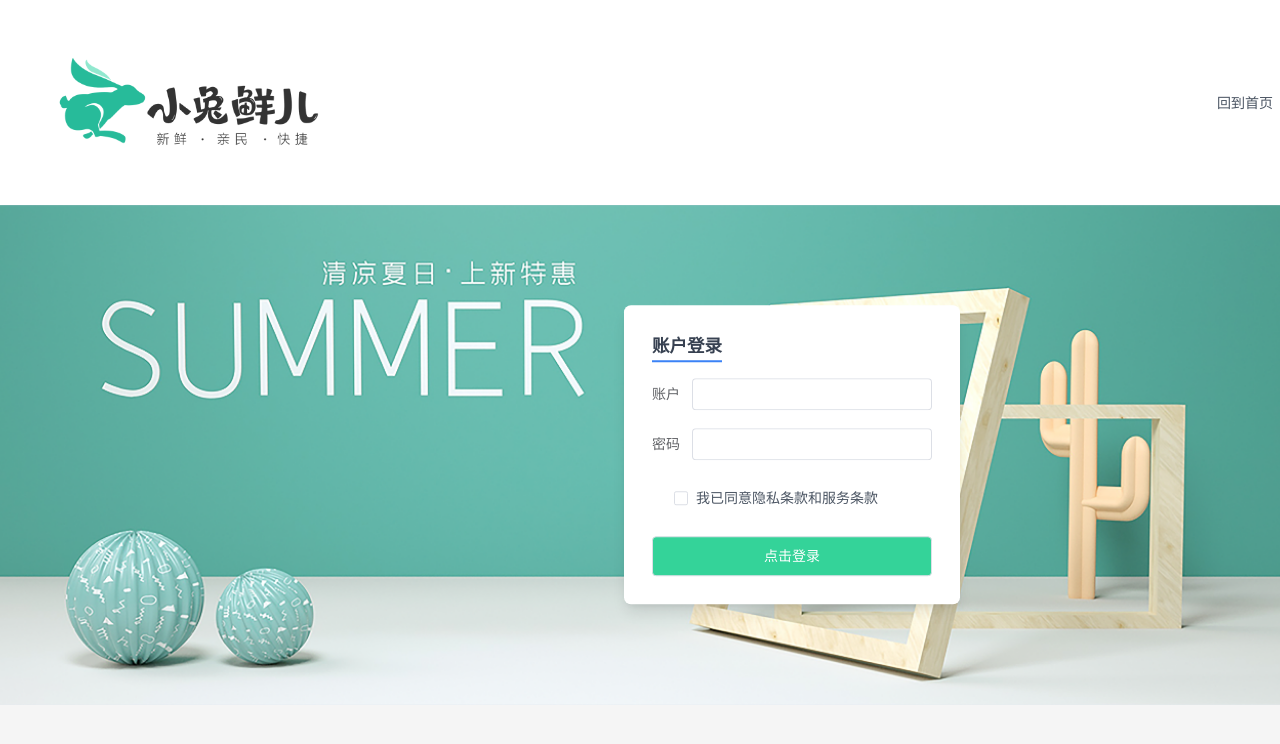
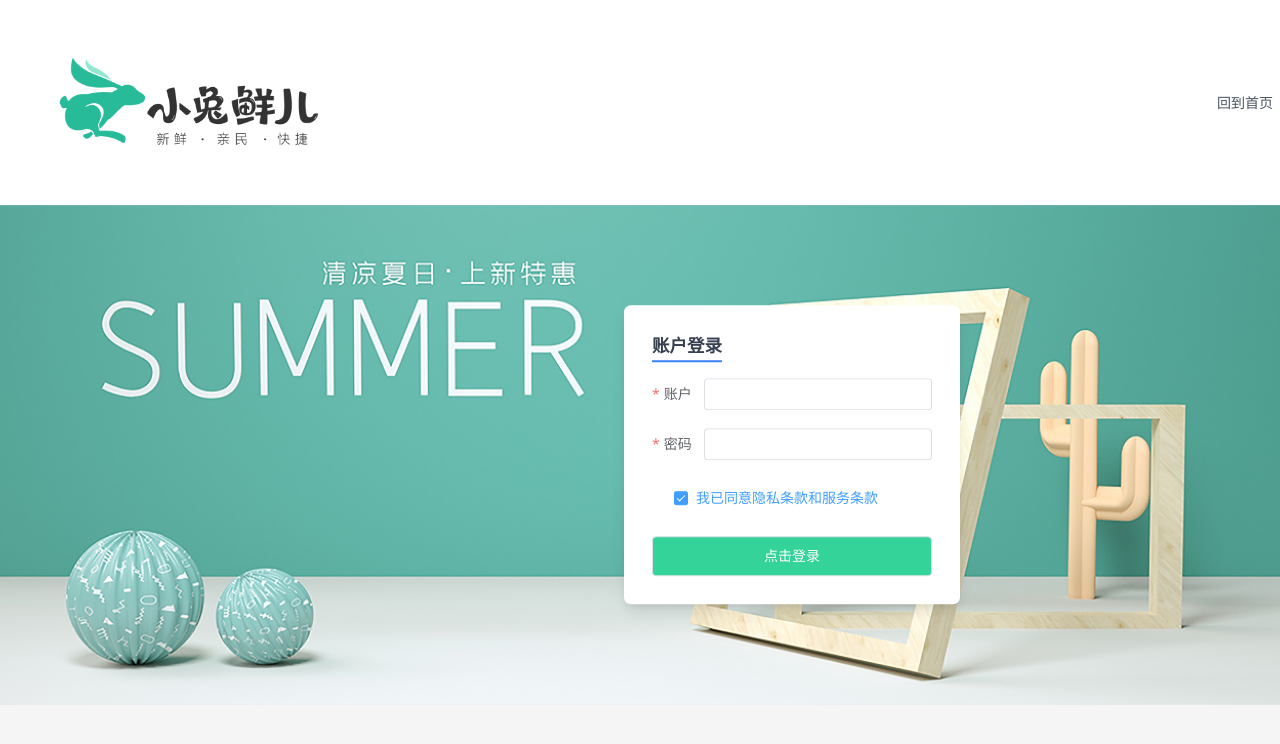
Before and after one commit to Artemis-J/rabbitShop, a Vue app: page /login in a window 1280 px wide. Shown: the top 744 px of the page. Built offline with nearby package versions, Linux system fonts and the light colour scheme; a small style sheet from the web is missing.

Commit message:
登录-表单校验

```diff
--- a/src/views/Login/index.vue
+++ b/src/views/Login/index.vue
@@ -1,3 +1,53 @@
+<script setup>
+import { ref } from 'vue';
+
+// 准备表单对象
+const form = ref({
+    account: '',
+    password: '',
+    agree: true
+})
+
+// 准备规则对象
+const rules = {
+    account: [
+        { required: true, message: '用户名不能为空', trigger: 'blur' }
+    ],
+    password: [
+        { required: true, message: '密码不能为空', trigger: 'blur' },
+        { min: 6, max: 14, message: '密码长度需要6-14字符', trigger: 'blur' },
+    ],
+    agree: [
+        {
+            validator: (rule, value, callback) => {
+                if (value) {
+                    callback();
+                } else {
+                    callback(new Error('请勾选协议'));
+                }
+
+            }
+        }
+    ]
+}
+
+// 获取form实例做统一校验
+const formRef = ref(null);
+const doLogin = ()=>{
+    // 调用实例方法
+    formRef.value.validate((valid)=>{
+        // valid:所有表单都通过校验才为true
+        console.log(valid);
+        // 以valid作为判断条件，如果通过才登录
+        if(valid){
+            //登录
+        }
+    })
+}
+
+</script>
+
+
 <template>
     <div class="min-h-screen flex flex-col">
         <!-- header -->
@@ -14,7 +64,7 @@
         </header>
 
 
-         <!-- bg-image -->
+        <!-- bg-image -->
         <div class="relative w-full">
             <img src="@/assets/images/login-bg.png" alt="Banner" class="w-full h-[500px] object-cover" />
             <!-- login -->
@@ -24,22 +74,22 @@
                     <a href="javascript:;" class="border-b-2 border-blue-500 pb-1">账户登录</a>
                 </nav>
 
-                <el-form>
-                    <el-form-item label="账户">
-                        <el-input class="w-full" />
+                <el-form ref="formRef" :model="form" :rules="rules">
+                    <el-form-item prop="account" label="账户">
+                        <el-input v-model="form.account" class="w-full" />
                     </el-form-item>
 
-                    <el-form-item label="密码">
-                        <el-input type="password" class="w-full" />
+                    <el-form-item prop="password" label="密码">
+                        <el-input v-model="form.password" type="password" class="w-full" />
                     </el-form-item>
 
-                    <el-form-item label-width="22px">
-                        <el-checkbox size="large" class="text-gray-600">
+                    <el-form-item prop="agree" label-width="22px">
+                        <el-checkbox v-model="form.agree" size="large" class="text-gray-600">
                             我已同意隐私条款和服务条款
                         </el-checkbox>
                     </el-form-item>
 
-                    <el-button size="large" class="w-full bg-emerald-400 text-white hover:bg-white-400">
+                    <el-button size="large" class="w-full bg-emerald-400 text-white hover:bg-white-400" @click="doLogin">
                         点击登录
                     </el-button>
                 </el-form>
```
